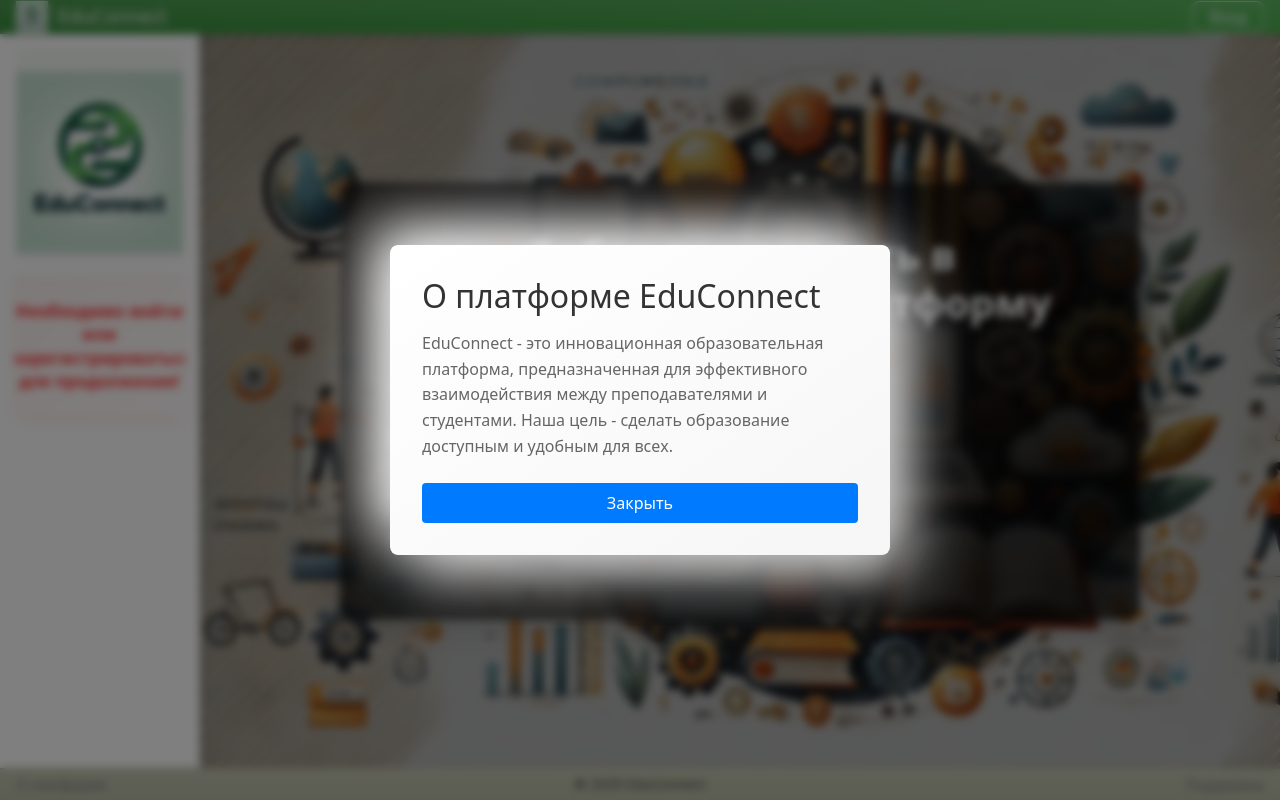
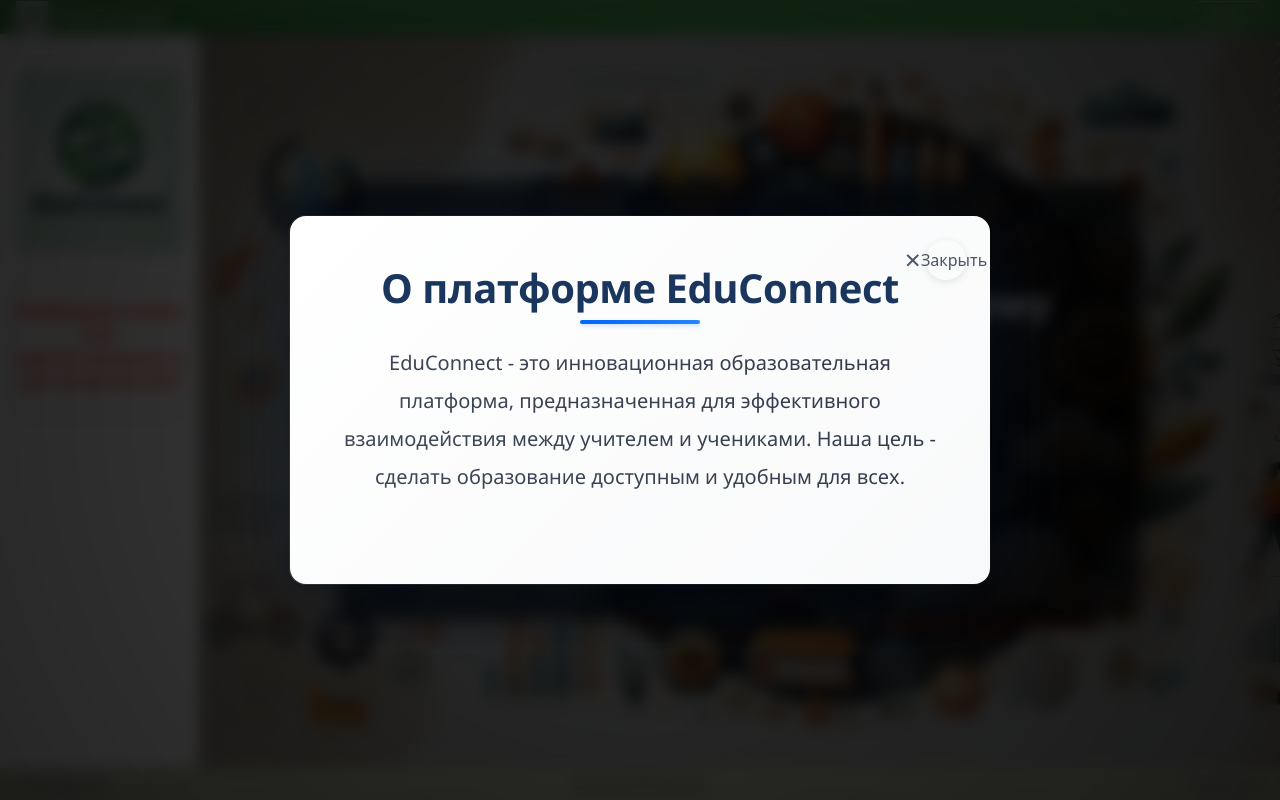
Before and after one commit to Alex-L-K-free/EduConnect, a React (Create React App) app in the folder educonnect/frontend/: page / in a window 1280 px wide. Both pictures are taken after a click on the button "О платформе". Built offline with nearby package versions, Linux system fonts and the light colour scheme.

Commit message:
оптимизация футера (пункт о платформе)

```diff
--- a/educonnect/frontend/src/components/layout/Footer.js
+++ b/educonnect/frontend/src/components/layout/Footer.js
@@ -25,6 +25,18 @@ const Footer = () => {
       document.removeEventListener('mousedown', handleClickOutside);
     };
   }, []);
+
+  useEffect(() => {
+    if (isModalOpen) {
+      document.body.style.overflow = 'hidden';
+    } else {
+      document.body.style.overflow = 'unset';
+    }
+
+    return () => {
+      document.body.style.overflow = 'unset';
+    };
+  }, [isModalOpen]);
 
   return (
     <>
@@ -72,7 +84,7 @@ const Footer = () => {
             <p>
               EduConnect - это инновационная образовательная платформа,
               предназначенная для эффективного взаимодействия между
-              преподавателями и студентами. Наша цель - сделать
+              учителем и учениками. Наша цель - сделать
               образование доступным и удобным для всех.
             </p>
             <button className="modal-close" onClick={closeModal}>Закрыть</button>
--- a/educonnect/frontend/src/styles/layout/Footer.scss
+++ b/educonnect/frontend/src/styles/layout/Footer.scss
@@ -97,43 +97,137 @@
   left: 0;
   right: 0;
   bottom: 0;
-  background-color: rgba(0, 0, 0, 0.5);
+  background: radial-gradient(circle at center, rgba(0, 0, 0, 0.75) 0%, rgba(0, 0, 0, 0.85) 100%);
+  backdrop-filter: blur(8px);
   display: flex;
   justify-content: center;
   align-items: center;
   z-index: 1000;
+  padding: 20px;
+  perspective: 1000px;
+  animation: fadeIn 0.3s ease-out;
+
+  @keyframes fadeIn {
+    from {
+      opacity: 0;
+    }
+    to {
+      opacity: 1;
+    }
+  }
 
   .modal-content {
-    background-color: white;
-    padding: 2rem;
-    border-radius: 8px;
-    max-width: 500px;
-    width: 90%;
+    background: linear-gradient(135deg, #ffffff 0%, #f8f9fa 100%);
+    padding: 3rem;
+    border-radius: 16px;
+    max-width: 700px;
+    width: 100%;
     position: relative;
+    box-shadow:
+      0 20px 40px rgba(0, 0, 0, 0.2),
+      0 0 100px rgba(0, 123, 255, 0.1),
+      inset 0 0 0 1px rgba(255, 255, 255, 0.1);
+    transform-style: preserve-3d;
+    transform: rotateX(0deg);
+    animation: modalAppear 0.5s ease-out forwards;
+    text-align: center;
+
+    @keyframes modalAppear {
+      from {
+        opacity: 0;
+        transform: rotateX(-10deg) translateY(20px);
+      }
+      to {
+        opacity: 1;
+        transform: rotateX(0) translateY(0);
+      }
+    }
+
+    &::before {
+      content: '';
+      position: absolute;
+      top: -1px;
+      left: -1px;
+      right: -1px;
+      bottom: -1px;
+      background: linear-gradient(45deg, rgba(255,255,255,0.1), rgba(255,255,255,0));
+      border-radius: 16px;
+      pointer-events: none;
+    }
 
     h2 {
       margin-top: 0;
-      color: #333;
-      margin-bottom: 1rem;
+      color: #1a365d;
+      margin-bottom: 2rem;
+      font-size: 2.5rem;
+      font-weight: 700;
+      font-family: 'Segoe UI', system-ui, -apple-system, sans-serif;
+      letter-spacing: -0.5px;
+      position: relative;
+      text-align: center;
+
+      &::after {
+        content: '';
+        position: absolute;
+        bottom: -0.75rem;
+        left: 50%;
+        transform: translateX(-50%);
+        width: 120px;
+        height: 4px;
+        background: linear-gradient(90deg, #0066ff, #2684ff);
+        border-radius: 2px;
+        box-shadow: 0 2px 4px rgba(0, 102, 255, 0.2);
+      }
     }
 
     p {
-      color: #666;
-      line-height: 1.6;
-      margin-bottom: 1.5rem;
+      color: #2d3748;
+      line-height: 1.9;
+      margin-bottom: 2.5rem;
+      font-size: 1.25rem;
+      font-family: 'Segoe UI', system-ui, -apple-system, sans-serif;
+      text-shadow: 0 1px 0 rgba(255, 255, 255, 0.5);
+      max-width: 600px;
+      margin-left: auto;
+      margin-right: auto;
     }
   }
 
   .modal-close {
-    padding: 0.5rem 1rem;
-    background-color: #007bff;
-    color: white;
+    position: absolute;
+    top: 1.5rem;
+    right: 1.5rem;
+    padding: 0.75rem;
+    background: rgba(255, 255, 255, 0.1);
     border: none;
-    border-radius: 4px;
+    border-radius: 50%;
+    color: #4a5568;
     cursor: pointer;
+    transition: all 0.2s ease;
+    display: flex;
+    align-items: center;
+    justify-content: center;
+    width: 40px;
+    height: 40px;
+    backdrop-filter: blur(4px);
+    box-shadow:
+      0 2px 8px rgba(0, 0, 0, 0.1),
+      inset 0 0 0 1px rgba(255, 255, 255, 0.1);
+
+    &::before {
+      content: '×';
+      font-size: 1.75rem;
+      line-height: 1;
+      transform: translateY(-1px);
+    }
 
     &:hover {
-      background-color: #0056b3;
+      background: rgba(255, 255, 255, 0.2);
+      color: #1a202c;
+      transform: scale(1.1);
+      box-shadow:
+        0 4px 12px rgba(0, 0, 0, 0.15),
+        inset 0 0 0 1px rgba(255, 255, 255, 0.2);
     }
   }
 }
```
